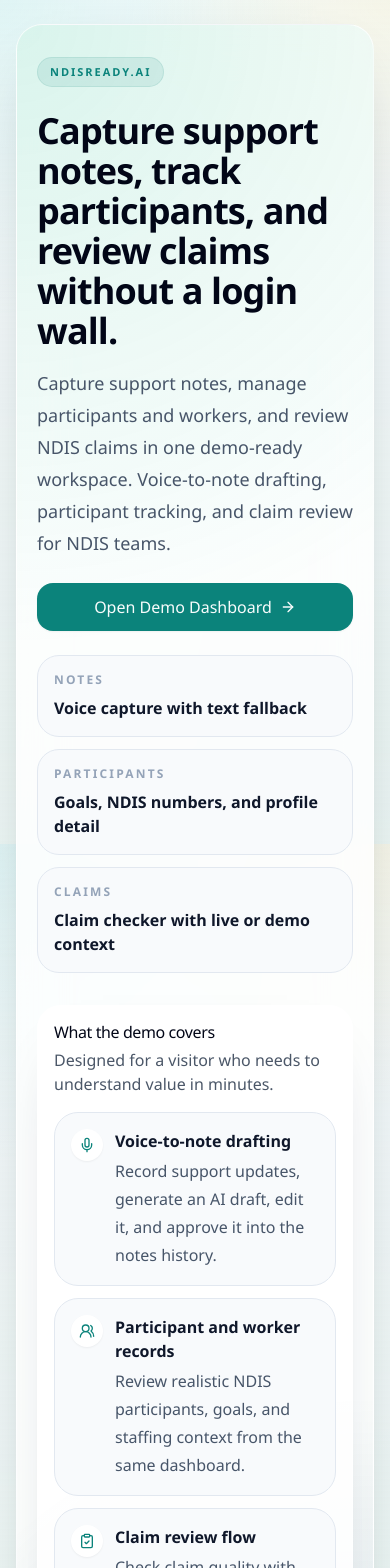
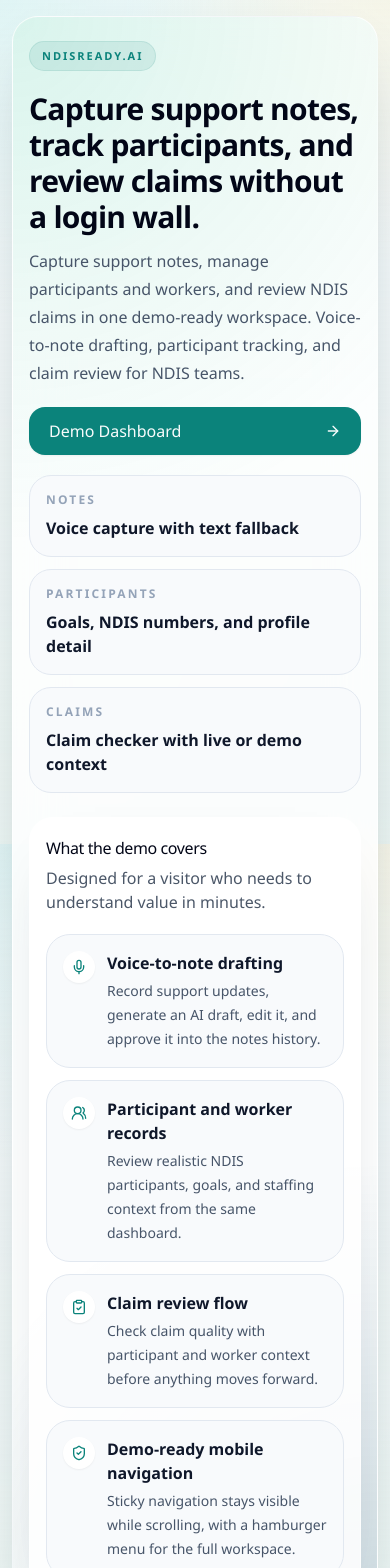
Before and after one commit to SaiAkhil2003/NDISREADY, a Next.js app: page / in a window 390 px wide. Shown: the top 1568 px of the page. Built offline with nearby package versions, Linux system fonts and the light colour scheme.

Commit message:
Updated the navigation bar

```diff
--- a/app/dashboard/layout.tsx
+++ b/app/dashboard/layout.tsx
@@ -1,6 +1,6 @@
 import type { ReactNode } from "react";
 
-import { Sidebar } from "@/components/dashboard/sidebar";
+import { MobileBottomNav, Sidebar } from "@/components/dashboard/sidebar";
 
 export default function DashboardLayout({
   children,
@@ -8,15 +8,18 @@ export default function DashboardLayout({
   children: ReactNode;
 }) {
   return (
-    <div className="min-h-screen px-4 py-4 md:px-5 md:py-5 lg:px-8 lg:py-6">
+    <div className="min-h-screen px-3 py-3 md:px-5 md:py-5 lg:px-8 lg:py-6">
       <div className="mx-auto w-full max-w-7xl">
-        <div className="page-shell">
+        <div className="page-shell overflow-visible">
           <div className="flex min-h-[calc(100vh-2rem)] flex-col md:min-h-[calc(100vh-3rem)] md:flex-row">
             <Sidebar />
-            <main className="dashboard-main">{children}</main>
+            <main className="dashboard-main">
+              <div className="pb-[calc(env(safe-area-inset-bottom)+80px)] md:pb-0">{children}</div>
+            </main>
           </div>
         </div>
       </div>
+      <MobileBottomNav />
     </div>
   );
 }
--- a/app/page.tsx
+++ b/app/page.tsx
@@ -22,44 +22,44 @@ export const metadata: Metadata = {
 
 export default function HomePage() {
   return (
-    <main className="px-4 py-6 sm:px-6 lg:px-8">
-      <div className="mx-auto flex max-w-7xl flex-col gap-6">
-        <section className="page-shell bg-hero-grid px-5 py-8 sm:px-8 sm:py-10 lg:px-10 lg:py-12">
-          <div className="grid gap-8 lg:grid-cols-[1.05fr_0.95fr] lg:items-center">
-            <div className="space-y-6">
+    <main className="overflow-x-hidden px-3 py-4 sm:px-6 sm:py-6 lg:px-8">
+      <div className="mx-auto flex max-w-7xl min-w-0 flex-col gap-4 sm:gap-6">
+        <section className="page-shell bg-hero-grid px-4 py-6 sm:px-8 sm:py-10 lg:px-10 lg:py-12">
+          <div className="grid min-w-0 gap-6 lg:grid-cols-[1.05fr_0.95fr] lg:items-center lg:gap-8">
+            <div className="min-w-0 space-y-5 sm:space-y-6">
               <Badge className="w-fit">{siteName}</Badge>
-              <div className="space-y-4">
-                <h1 className="max-w-3xl text-4xl font-semibold tracking-tight text-slate-950 sm:text-5xl lg:text-6xl">
+              <div className="space-y-3 sm:space-y-4">
+                <h1 className="max-w-3xl text-3xl font-semibold tracking-tight text-slate-950 sm:text-5xl lg:text-6xl">
                   Capture support notes, track participants, and review claims without a login wall.
                 </h1>
-                <p className="max-w-2xl text-lg leading-8 text-slate-600">
+                <p className="max-w-2xl text-base leading-7 text-slate-600 sm:text-lg sm:leading-8">
                   {siteDescription} {siteTagline}
                 </p>
               </div>
 
               <div className="flex flex-col gap-3 sm:flex-row">
-                <Button asChild size="lg" className="w-full sm:w-auto">
+                <Button asChild size="lg" className="w-full justify-between px-5 sm:w-auto sm:justify-center">
                   <Link href={dashboardUrl}>
-                    Open Demo Dashboard
+                    Demo Dashboard
                     <ArrowRight className="size-4" />
                   </Link>
                 </Button>
               </div>
 
               <div className="grid gap-3 sm:grid-cols-3">
-                <div className="soft-panel px-4 py-4">
+                <div className="soft-panel w-full px-4 py-4">
                   <p className="text-xs font-semibold uppercase tracking-[0.18em] text-slate-400">
                     Notes
                   </p>
                   <p className="pt-2 text-base font-semibold text-slate-900">Voice capture with text fallback</p>
                 </div>
-                <div className="soft-panel px-4 py-4">
+                <div className="soft-panel w-full px-4 py-4">
                   <p className="text-xs font-semibold uppercase tracking-[0.18em] text-slate-400">
                     Participants
                   </p>
                   <p className="pt-2 text-base font-semibold text-slate-900">Goals, NDIS numbers, and profile detail</p>
                 </div>
-                <div className="soft-panel px-4 py-4">
+                <div className="soft-panel w-full px-4 py-4">
                   <p className="text-xs font-semibold uppercase tracking-[0.18em] text-slate-400">
                     Claims
                   </p>
@@ -68,13 +68,13 @@ export default function HomePage() {
               </div>
             </div>
 
-            <div className="grid gap-4">
+            <div className="grid min-w-0 gap-4">
               <Card className="border-white/70 bg-white/85">
-                <CardHeader>
+                <CardHeader className="space-y-2 px-4 py-5 sm:px-6">
                   <CardTitle>What the demo covers</CardTitle>
                   <CardDescription>Designed for a visitor who needs to understand value in minutes.</CardDescription>
                 </CardHeader>
-                <CardContent className="grid gap-3">
+                <CardContent className="grid gap-3 px-4 pb-5 pt-0 sm:px-6">
                   <FeatureRow
                     icon={Mic}
                     title="Voice-to-note drafting"
@@ -113,13 +113,13 @@ type FeatureRowProps = {
 
 function FeatureRow({ icon: Icon, title, description }: FeatureRowProps) {
   return (
-    <div className="flex items-start gap-3 rounded-3xl border border-slate-200 bg-slate-50 px-4 py-4">
+    <div className="flex min-w-0 items-start gap-3 rounded-3xl border border-slate-200 bg-slate-50 px-4 py-4">
       <div className="rounded-2xl bg-white p-2 text-primary shadow-sm">
         <Icon className="size-4" />
       </div>
-      <div className="space-y-1">
+      <div className="min-w-0 space-y-1">
         <p className="text-base font-semibold text-slate-900">{title}</p>
-        <p className="text-base leading-7 text-slate-600">{description}</p>
+        <p className="text-sm leading-6 text-slate-600 sm:text-base sm:leading-7">{description}</p>
       </div>
     </div>
   );
--- a/components/dashboard/sidebar.tsx
+++ b/components/dashboard/sidebar.tsx
@@ -3,7 +3,7 @@
 import Link from "next/link";
 import { usePathname } from "next/navigation";
 import { ClipboardCheck, Home, LayoutDashboard, Menu, StickyNote, Users, UsersRound, X } from "lucide-react";
-import { useState } from "react";
+import { useEffect, useState } from "react";
 
 import { claimsUrl, dashboardUrl, notesUrl, participantsUrl, workersUrl } from "@/lib/routes";
 import { siteName } from "@/lib/site";
@@ -17,14 +17,22 @@ const navigation = [
   { href: claimsUrl, label: "Claims", icon: ClipboardCheck },
 ];
 
+function isActivePath(pathname: string, href: string) {
+  return href === dashboardUrl ? pathname === href : pathname.startsWith(href);
+}
+
 export function Sidebar() {
   const pathname = usePathname();
   const [mobileMenuOpen, setMobileMenuOpen] = useState(false);
 
+  useEffect(() => {
+    setMobileMenuOpen(false);
+  }, [pathname]);
+
   return (
     <>
-      <div className="sticky top-0 z-40 border-b border-slate-200/80 bg-white/95 backdrop-blur md:hidden">
-        <div className="flex min-h-16 items-center justify-between px-4">
+      <div className="sticky top-0 z-40 border-b border-slate-200 bg-white shadow-[0_10px_30px_-24px_rgba(15,23,42,0.45)] md:hidden">
+        <div className="flex min-h-16 items-center justify-between gap-3 px-3">
           <Link href="/" className="inline-flex min-h-11 items-center gap-3 text-base font-semibold text-slate-900">
             <span className="inline-flex size-11 items-center justify-center rounded-2xl bg-primary text-primary-foreground shadow-sm">
               <Home className="size-5" />
@@ -44,31 +52,6 @@ export function Sidebar() {
           >
             {mobileMenuOpen ? <X className="size-5" /> : <Menu className="size-5" />}
           </button>
-        </div>
-      </div>
-
-      <div className="sticky top-16 z-30 border-b border-slate-200/70 bg-white/95 px-2 py-2 backdrop-blur md:hidden">
-        <div className="scrollbar-none flex gap-2 overflow-x-auto px-2">
-          {navigation.map(({ href, label, icon: Icon }) => {
-            const isActive = href === dashboardUrl ? pathname === href : pathname.startsWith(href);
-
-            return (
-              <Link
-                key={href}
-                href={href}
-                aria-current={isActive ? "page" : undefined}
-                className={cn(
-                  "inline-flex min-h-11 shrink-0 items-center gap-2 rounded-full border px-4 py-2 text-sm font-medium transition-colors",
-                  isActive
-                    ? "border-primary bg-primary text-primary-foreground"
-                    : "border-slate-200 bg-white text-slate-600 hover:border-slate-300 hover:text-slate-950",
-                )}
-              >
-                <Icon className="size-4" />
-                {label}
-              </Link>
-            );
-          })}
         </div>
       </div>
 
@@ -94,7 +77,7 @@ export function Sidebar() {
 
             <nav className="mt-4 space-y-2">
               {navigation.map(({ href, label, icon: Icon }) => {
-                const isActive = href === dashboardUrl ? pathname === href : pathname.startsWith(href);
+                const isActive = isActivePath(pathname, href);
 
                 return (
                   <Link
@@ -138,7 +121,7 @@ export function Sidebar() {
 
         <nav className="flex-1 space-y-2 px-4 py-6">
           {navigation.map(({ href, label, icon: Icon }) => {
-            const isActive = href === dashboardUrl ? pathname === href : pathname.startsWith(href);
+            const isActive = isActivePath(pathname, href);
 
             return (
               <Link
@@ -173,3 +156,39 @@ export function Sidebar() {
     </>
   );
 }
+
+export function MobileBottomNav() {
+  const pathname = usePathname();
+
+  return (
+    <nav
+      aria-label="Mobile dashboard navigation"
+      className="fixed inset-x-0 bottom-0 z-[9999] border-t border-slate-200 bg-white md:hidden"
+    >
+      <div className="grid h-[70px] grid-cols-5 gap-1 px-2" style={{ paddingBottom: "env(safe-area-inset-bottom)" }}>
+        {navigation.map(({ href, label, icon: Icon }) => {
+          const isActive = isActivePath(pathname, href);
+
+          return (
+            <Link
+              key={href}
+              href={href}
+              aria-current={isActive ? "page" : undefined}
+              className={cn(
+                "flex min-w-0 flex-col items-center justify-center gap-1 rounded-2xl px-1 text-center transition-colors",
+                isActive
+                  ? "bg-primary text-primary-foreground shadow-sm"
+                  : "text-slate-500 hover:bg-slate-100 hover:text-slate-900",
+              )}
+            >
+              <Icon className="size-[1.1rem] shrink-0" />
+              <span className="w-full truncate px-0.5 text-[10px] font-medium leading-none tracking-tight">
+                {label}
+              </span>
+            </Link>
+          );
+        })}
+      </div>
+    </nav>
+  );
+}
```
